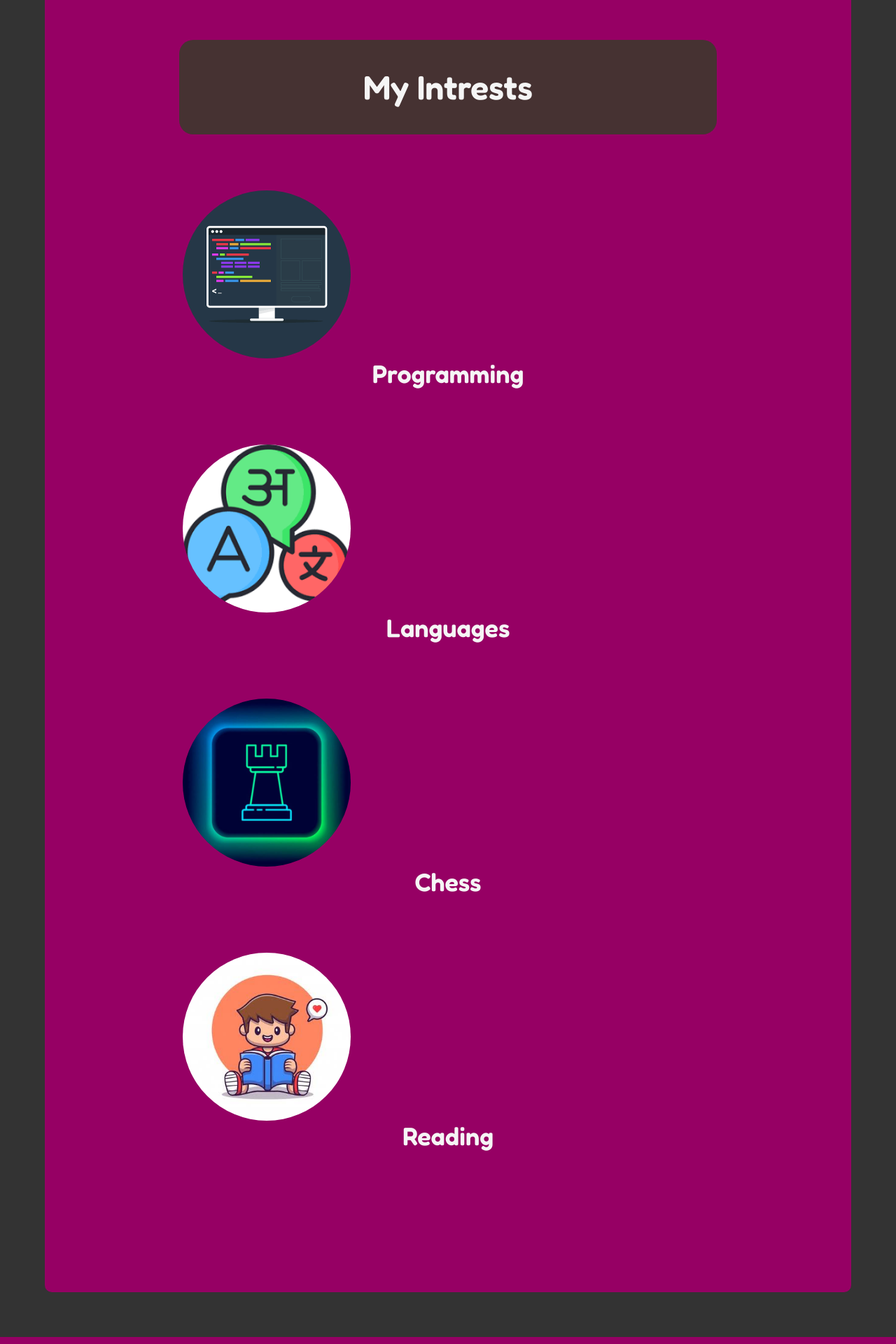
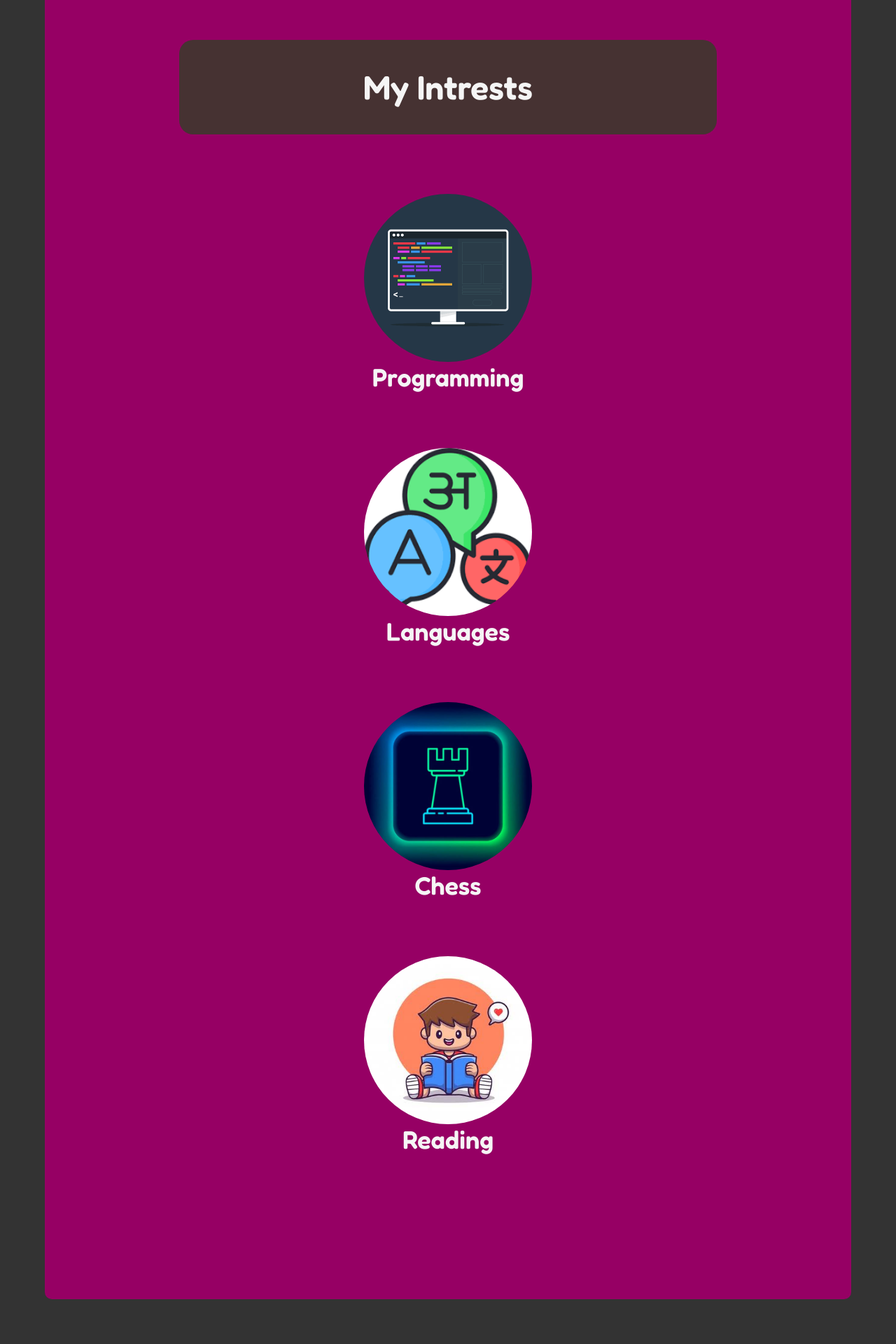
Before and after one commit to MahtoSujeet/Portfolio-old, a FastAPI app: page / in a window 1280 px wide. Shown: the part 1764-3684 px from the top of the page at 70% size. Run offline with FastAPI, Linux system fonts and the light colour scheme.

Commit message:
fuxed respinsiveness

```diff
--- a/static/css/home.css
+++ b/static/css/home.css
@@ -46,10 +46,13 @@
 
 
 .my-intrests__items {
+  display: inline-block;
   font-size: 1.5rem;
   text-align: center;
   margin: 5px;
   list-style-type: none;
+  margin-left: auto;
+  margin-right: auto;
 }
 
 .my-intrests__items > li {
```
